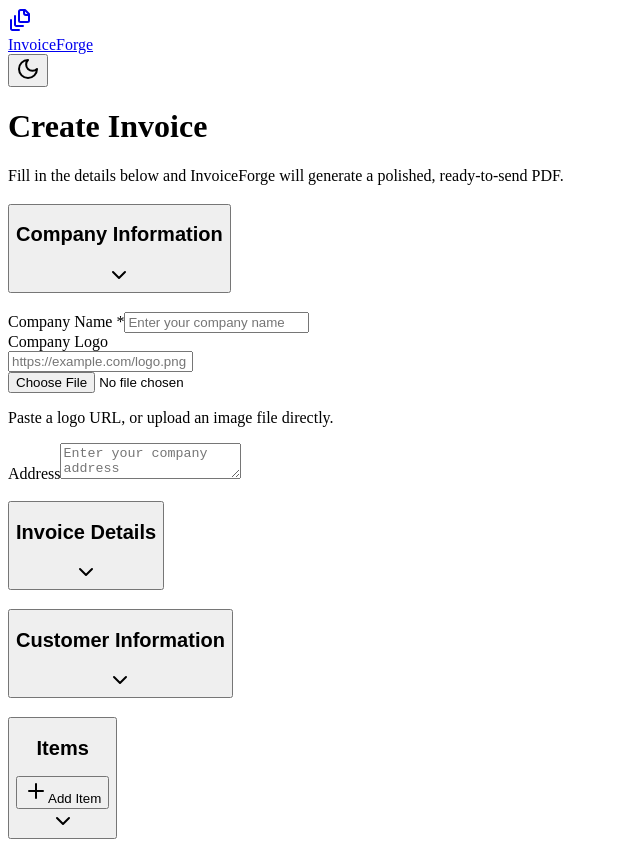
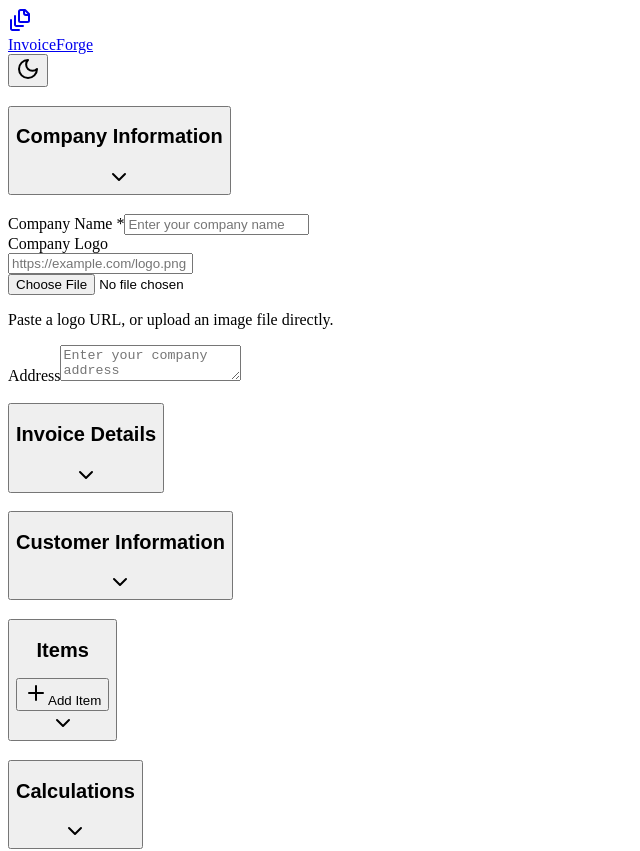
Before and after one commit to Devansh-Kumar-Saini/SleekInvoice---Generate-Elegant-Invoices-in-Seconds, a React (Vite) app in the folder Product/client/: page / in a window 1280 px wide. Shown: the top 851 px of the page, without its empty margins (0-640 px from the left). Built offline with nearby package versions, Linux system fonts and the light colour scheme.

Commit message:
headings removed

```diff
--- a/Product/client/src/pages/create-invoice.tsx
+++ b/Product/client/src/pages/create-invoice.tsx
@@ -253,17 +253,17 @@
   return (
     <div className="min-h-screen bg-background">
       <div className="container mx-auto px-4 sm:px-6 py-8 sm:py-10">
-        <div className="mb-8">
-          <h1
+        {/* <div className="mb-8"> */}
+          {/* <h1
             className="text-2xl sm:text-3xl font-bold tracking-tight text-foreground mb-2"
             data-testid="text-page-title"
           >
             Create Invoice
-          </h1>
-          <p className="text-sm text-muted-foreground">
+          </h1> */}
+          {/* <p className="text-sm text-muted-foreground">
             Fill in the details below and InvoiceForge will generate a polished, ready-to-send PDF.
-          </p>
-        </div>
+          </p> */}
+        {/* </div> */}
 
         <div className="flex flex-col xl:flex-row gap-6 items-start">
           {/* Form Section */}
```
